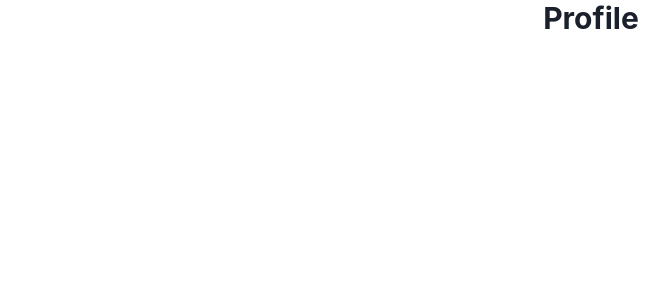
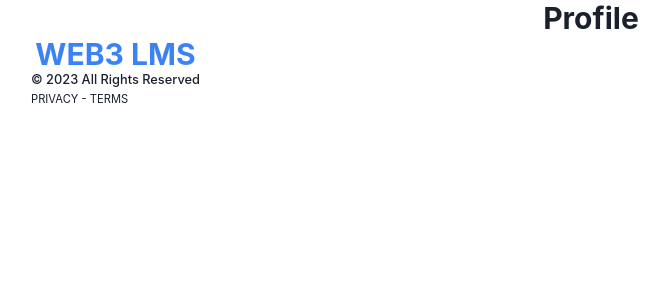
Before and after one commit to Tosmel2/AYA-LMS, a React (Create React App) app: page /profile in a window 1280 px wide. Shown: the top 300 px of the page, without its empty margins (49-718 px from the left). Built offline with nearby package versions, Linux system fonts and the light colour scheme.

Commit message:
feat: update component

```diff
--- a/src/components/Profile/Profile.js
+++ b/src/components/Profile/Profile.js
@@ -1,11 +1,13 @@
-import React from 'react'
+import React from "react";
+import Footer from "../../molecules/Footer";
 
 const Profile = () => {
   return (
     <div className='font-bold text-3xl text-center'>
       Profile
+      <Footer />
     </div>
-  )
-}
+  );
+};
 
-export default Profile
+export default Profile;
--- /dev/null
+++ b/src/molecules/Footer.js
@@ -0,0 +1,21 @@
+import React from 'react'
+
+const Footer = () => {
+  return (
+    <div className='w-full flex px-4 sm:px-20 gap-10'>
+      <div className='flex flex-col'>
+        <div className='uppercase text-blue-500'>Web3 lms</div>
+        <div className='capitalize flex flex-col items-start'>
+          <span className='text-[.8rem] leading-[1rem] font-medium'>
+            &copy; {new Date().getFullYear()} All Rights Reserved
+          </span>
+          <span className='uppercase text-[.7rem] leading-[1.4rem] font-[400]'>
+            privacy - terms
+          </span>
+        </div>
+      </div>
+    </div>
+  );
+}
+
+export default Footer
```
